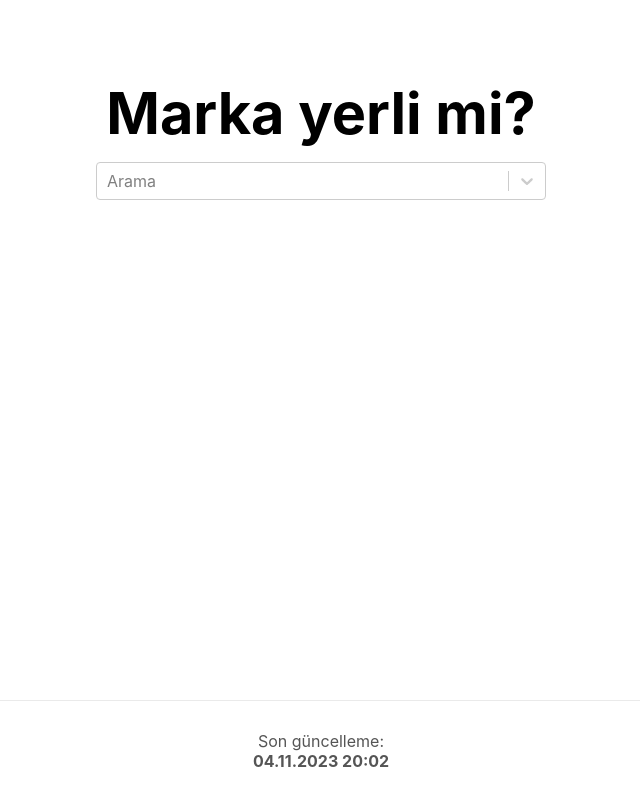
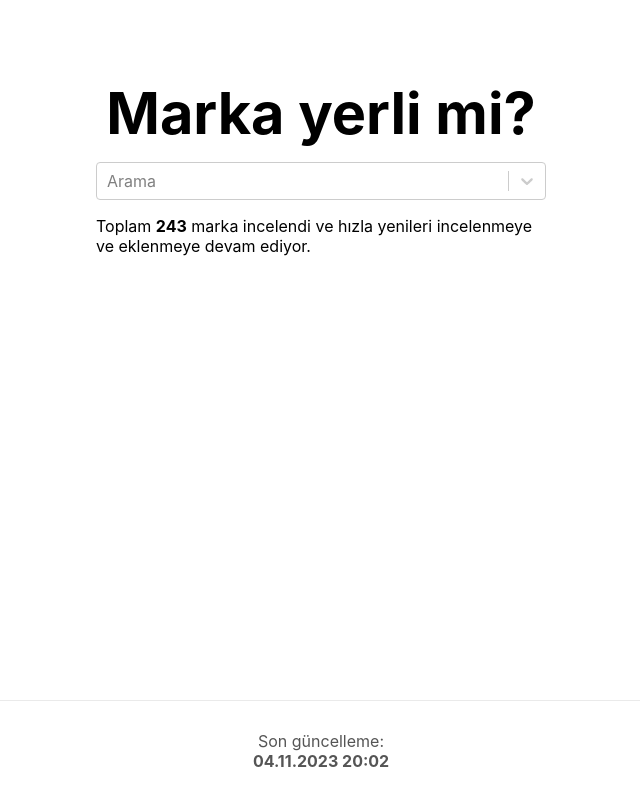
Before and after one commit to huseyincetin2/yerli-marka, a Next.js app: page / in a window 1280 px wide. Shown: the whole page, without its empty margins (319-959 px from the left). Built offline with nearby package versions, Linux system fonts and the light colour scheme.

Commit message:
İnceleme adeti eklendi

```diff
--- a/pages/index.js
+++ b/pages/index.js
@@ -3,6 +3,7 @@ import styles from "../styles/Home.module.css";
 import Select, { components } from "react-select";
 import source from "../utils/source";
 
+const total = source.length;
 const options = source.map((o) => ({
   label: o.text,
   value: o.text,
@@ -43,6 +44,10 @@ export default function Home() {
           placeholder="Arama"
           noOptionsMessage={() => "Sonuç bulunamadı!"}
         />
+        <p className={styles.paragraph}>
+          Toplam <b>{total}</b> marka incelendi ve hızla yenileri incelenmeye ve
+          eklenmeye devam ediyor.
+        </p>
       </main>
 
       <footer>
--- a/styles/Home.module.css
+++ b/styles/Home.module.css
@@ -1,5 +1,9 @@
 .searchBox {
   width: 100%;
+  max-width: 450px;
+}
+
+.paragraph {
   max-width: 450px;
 }
 
```
